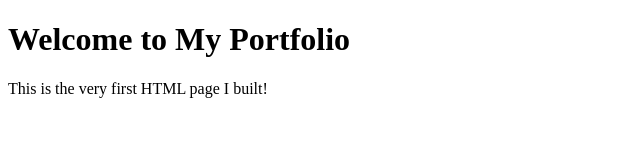
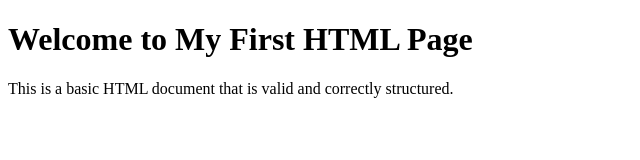
Before and after one commit to princemoseso1/My_First_Portfolio, a plain HTML site: page html_basic/base_index.html in a window 1280 px wide. Shown: the whole page, without its empty margins (0-640 px from the left). Drawn offline with Linux system fonts and the light colour scheme.

Commit message:
Add valid basic HTML structure to base_index.html

```diff
--- a/html_basic/base_index.html
+++ b/html_basic/base_index.html
@@ -2,10 +2,10 @@
 <html lang="en">
 <head>
     <meta charset="UTF-8">
-    <title>My First Portfolio</title>
+    <title>My First HTML Page</title>
 </head>
 <body>
-    <h1>Welcome to My Portfolio</h1>
-    <p>This is the very first HTML page I built!</p>
+    <h1>Welcome to My First HTML Page</h1>
+    <p>This is a basic HTML document that is valid and correctly structured.</p>
 </body>
 </html>
```
